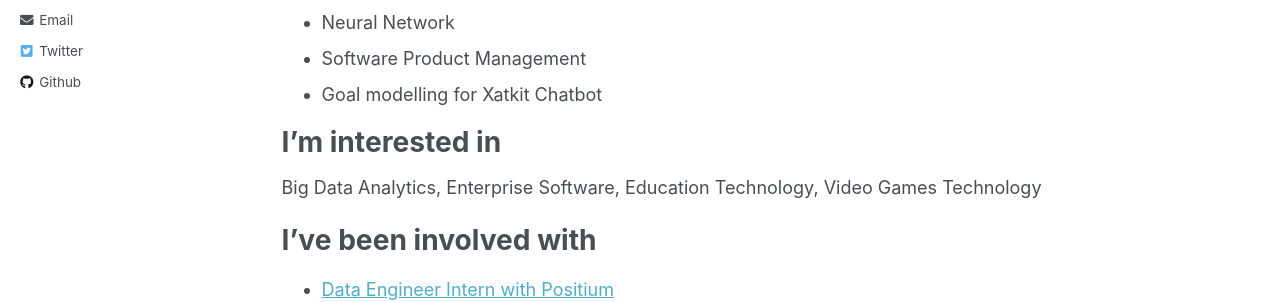
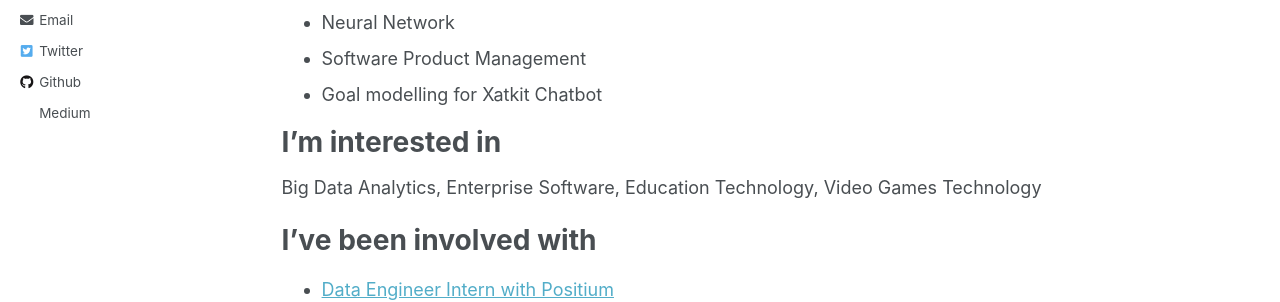
Before and after one commit to enliktjioe/enliktjioe.github.io, a Jekyll site: the page built from _pages/about.md, in a window 1280 px wide. Shown: the part 434-736 px from the top of the page. Built offline with Jekyll 4.4.1, drawn with Linux system fonts in a browser that asks for light colours; some web fonts are replaced.

Commit message:
add medium

```diff
--- a/_config.yml
+++ b/_config.yml
@@ -87,7 +87,7 @@ author:
   employer         :
   pubmed           : # "https://www.ncbi.nlm.nih.gov/pubmed/?term=john+snow"
   googlescholar    : # "http://yourfullgooglescholarurl.com"
-  email            : "enlik.estonia[at]gmail.com"
+  email            : "enlik.estonia@gmail.com"
   researchgate     :  # example: "https://www.researchgate.net/profile/yourprofile"
   uri              :
   bitbucket        :
@@ -103,6 +103,7 @@ author:
   impactstory      : #"https://profiles.impactstory.org/u/xxxx-xxxx-xxxx-xxxx"
   lastfm           :
   linkedin         :
+  medium           : "https://enliktjioe.medium.com/"
   orcid            : #"http://orcid.org/yourorcidurl"
   pinterest        :
   soundcloud       :
--- a/_includes/author-profile.html
+++ b/_includes/author-profile.html
@@ -117,7 +117,10 @@
       {% endif %}
       {% if author.wikipedia %}
         <li><a href="https://en.wikipedia.org/wiki/User:{{ author.wikipedia }}"><i class="fab fa-fw fa-wikipedia-w" aria-hidden="true"></i> Wikipedia</a></li>
-{% endif %}
+      {% endif %}
+      {% if author.medium %}
+        <li><a href="{{ author.medium }}"><i class="ai ai-medium ai-fw"></i> Medium</a></li>
+      {% endif %}
     </ul>
   </div>
 </div>
--- a/assets/css/academicons.css
+++ b/assets/css/academicons.css
@@ -208,6 +208,9 @@
 .ai-zotero-square:before {
   content: "\e861";
 }
+.ai-medium:before {
+  content: "\e862";
+}
 /*  Duplication of the FontAwesome style classes using 'ai' in place of 'fa'. */
 .ai-lg {
   font-size: 1.33333333em;
```
Also changed, not shown: assets/css/academicons.min.css.
